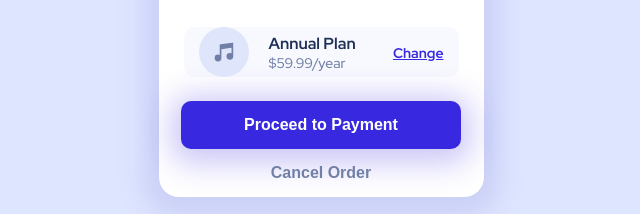
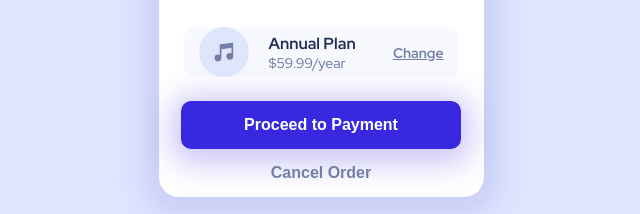
Before and after one commit to joaomaia-code/frontend_exercicio_01, a plain HTML site: page index.html in a window 1280 px wide. In both pictures the pointer is over the link "Change". Shown: the part 363-577 px from the top of the page, 319-959 px from the left. Drawn offline with Linux system fonts and the light colour scheme.

Commit message:
versao final

```diff
--- a/style.css
+++ b/style.css
@@ -96,6 +96,10 @@ main p {
   color: hsl(224, 23%, 55%);
 }
 
+.subscricao a:hover {
+  color: hsl(224, 23%, 55%);
+}
+
 .button {
   display: block;
   font-weight: 700;
```
